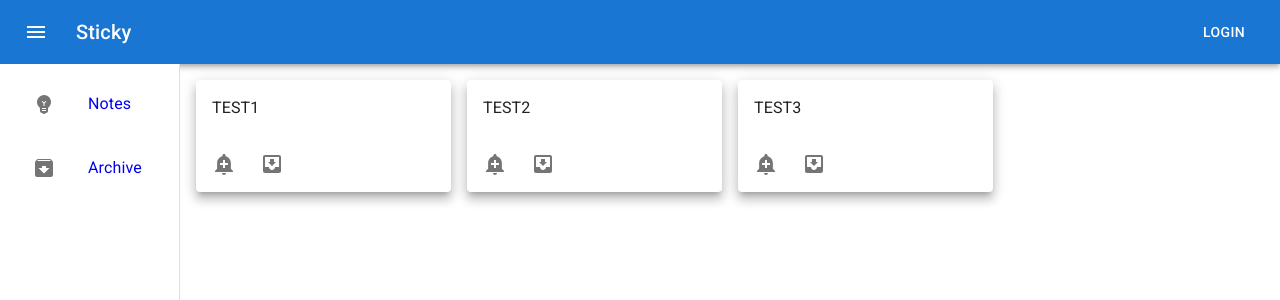
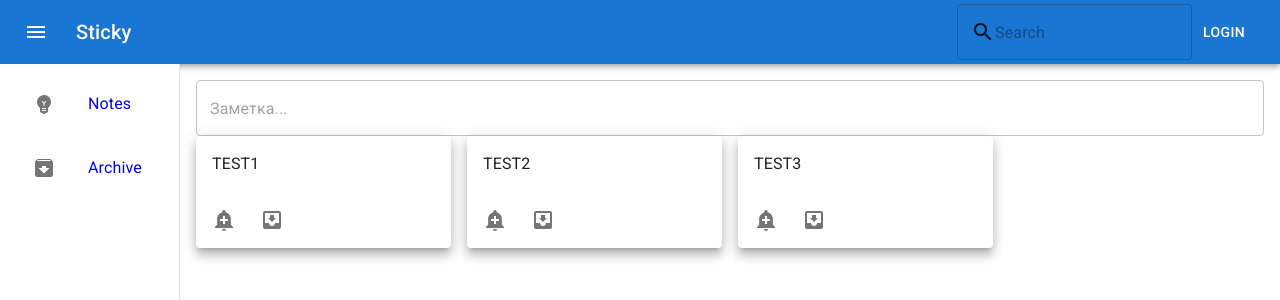
Before and after one commit to strelokask/sticky-app, a React (Create React App) app: page / in a window 1280 px wide. Shown: the top 300 px of the page. Built offline with nearby package versions, Linux system fonts and the light colour scheme; the HTML template or start-up script is replaced by a standard one.

Commit message:
save last changes

```diff
--- a/src/components/Home/Home.tsx
+++ b/src/components/Home/Home.tsx
@@ -2,6 +2,7 @@ import { Box } from "@mui/material";
 import { FC, useContext } from "react";
 import { DropResult } from "react-beautiful-dnd";
 import { DashboardContext } from "../app/Dashboard/DashboardProvider";
+import AddNote from "../Note/AddNote";
 import DnDNotesList from "../Note/DnDNotesList";
 import Note from "../Note/Note";
 
@@ -15,8 +16,10 @@ const Home: FC = () => {
         notes.reorder(source.index, destination.index);
     }
     return (
-        <Box component="main" sx={{ display: "flex", flexGrow: 1, p: 2 }}>
+        <Box component="main" sx={{ display: "flex", flexDirection: 'column', p: 2 }}>
+            <AddNote />
             <DnDNotesList notes={notes.items} onDragEnd={handleDragEnd} NoteComponent={Note} />
+
         </Box>
     );
 }
--- /dev/null
+++ b/src/components/Note/AddNote.tsx
@@ -0,0 +1,63 @@
+import { Box, ClickAwayListener, TextField } from "@mui/material";
+import { FC, useContext, useRef, useState } from "react";
+import { INote } from "../../domain/Note";
+import { DashboardContext } from "../app/Dashboard/DashboardProvider";
+
+const defaultNote = {
+    content: '', id: 0
+}
+
+const AddNote: FC = () => {
+    const [showTextField, setShowTextField] = useState(false);
+    const [addNote, setAddNote] = useState<INote>(defaultNote);
+
+    const { notes } = useContext(DashboardContext);
+
+    const containerRef = useRef<HTMLElement>();
+
+    const handleClickAway = () => {
+        setShowTextField(false);
+        if (containerRef.current) containerRef.current.style.minHeight = "30px";
+        setAddNote(defaultNote);
+
+        if (addNote.content) {
+            notes.addItem(addNote);
+        }
+    };
+
+    const onTextAreaClick = () => {
+        setShowTextField(true);
+        if (containerRef.current) containerRef.current.style.minHeight = "70px";
+    };
+
+    const onTextChange = (e: React.ChangeEvent<HTMLInputElement>) => {
+        let changedNote = { ...addNote, [e.target.name]: e.target.value };
+        setAddNote(changedNote);
+    };
+    return <ClickAwayListener onClickAway={handleClickAway}>
+        <Box display="flex" flexDirection={'column'} ref={containerRef}>
+            {showTextField && (
+                <TextField
+                    placeholder="Введите заголовок"
+                    variant="outlined"
+                    // InputProps={{ disableUnderline: true }}
+                    style={{ marginBottom: 10 }}
+                    onChange={onTextChange}
+                    name="heading"
+                />
+            )}
+            <TextField
+                placeholder="Заметка..."
+                multiline
+                variant="outlined"
+                onClick={onTextAreaClick}
+                onChange={onTextChange}
+                name="text"
+                value={addNote.content}
+            />
+        </Box>
+    </ClickAwayListener>
+}
+
+
+export default AddNote;
--- /dev/null
+++ b/src/components/SearchBox/SearchBox.tsx
@@ -0,0 +1,16 @@
+import SearchIcon from '@mui/icons-material/Search';
+import { TextField } from "@mui/material";
+import { FC } from "react";
+
+const SearchBox: FC = () => {
+    return <TextField
+        InputProps={{
+            startAdornment: <SearchIcon />
+        }}
+        inputProps={{ color: 'white' }}
+        variant="outlined"
+        placeholder="Search"
+    />
+}
+
+export default SearchBox;
--- a/src/components/app/Layout/Header.tsx
+++ b/src/components/app/Layout/Header.tsx
@@ -4,6 +4,7 @@ import { FC } from "react";
 import MenuIcon from "@mui/icons-material/Menu";
 import { Link } from "react-router-dom";
 import { headerHeight } from ".";
+import SearchBox from "../../SearchBox/SearchBox";
 interface HeaderProps {
   onClick: () => void;
 }
@@ -26,6 +27,7 @@ const Header: FC<HeaderProps> = ({ onClick }) => {
             Sticky
           </Link>
         </Typography>
+        <SearchBox />
 
         <Button color="inherit">Login</Button>
       </Toolbar>
--- a/src/components/app/Layout/index.tsx
+++ b/src/components/app/Layout/index.tsx
@@ -13,9 +13,11 @@ const Layout: FC<PropsWithChildren> = ({ children }) => {
     <>
       <CssBaseline />
       <Header onClick={toggle} />
-      <Box sx={{ display: "flex" }}>
+      <Box sx={{ display: "flex", height: 1 }}>
         <SideBar open={open} />
-        {children}
+        <Box display="flex" flexDirection="column" sx={{ width: 1 }}>
+          {children}
+        </Box>
       </Box>
     </>
   );
```
